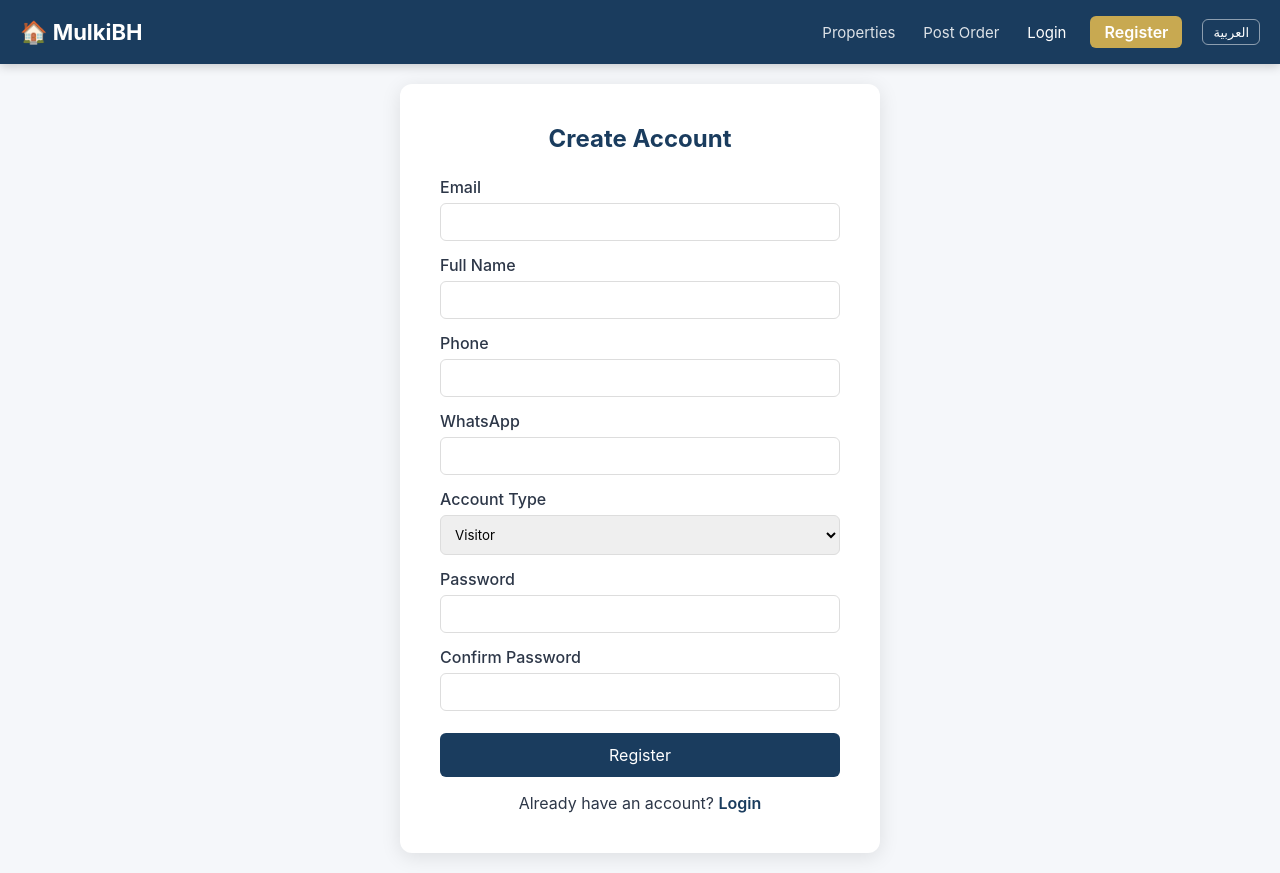
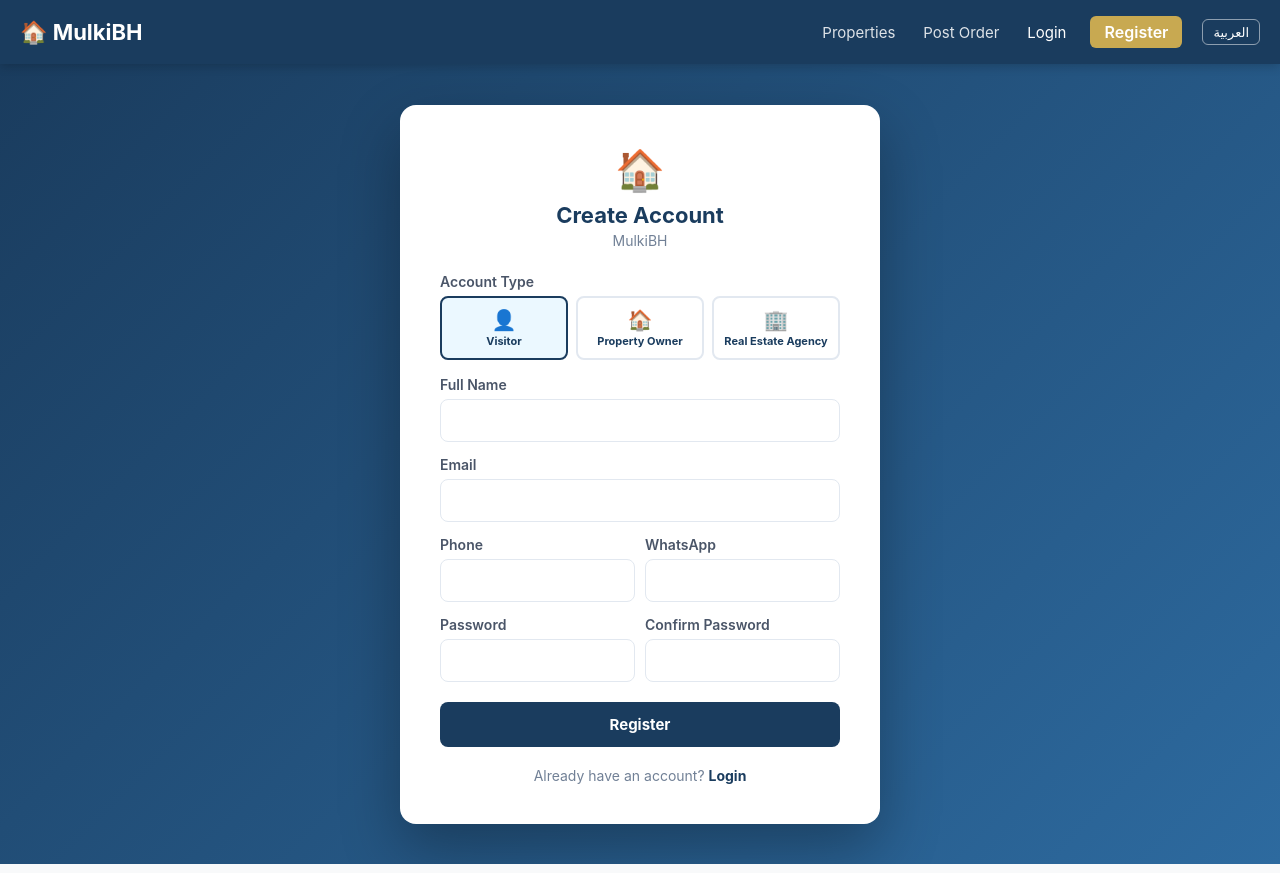
Before and after one commit to 7mood7amed/mulkiBH, a React (Create React App) app in the folder mulkiBH-frontend/: page /register in a window 1280 px wide. Built offline with nearby package versions, Linux system fonts and the light colour scheme; no server answers.

Commit message:
Polish login, register, subscriptions, my properties pages

```diff
--- a/mulkiBH-frontend/src/pages/LoginPage.js
+++ b/mulkiBH-frontend/src/pages/LoginPage.js
@@ -1,3 +1,4 @@
+/* eslint-disable */
 import React, { useState } from 'react';
 import { Link, useNavigate } from 'react-router-dom';
 import { login } from '../api/auth';
@@ -13,6 +14,7 @@ const LoginPage = () => {
   const [form, setForm] = useState({ email: '', password: '' });
   const [error, setError] = useState('');
   const [loading, setLoading] = useState(false);
+  const [showPassword, setShowPassword] = useState(false);
 
   const handleSubmit = async (e) => {
     e.preventDefault();
@@ -23,40 +25,92 @@ const LoginPage = () => {
       loginUser(res.data.token, res.data.user);
       navigate('/dashboard');
     } catch (err) {
-      setError(err.response?.data?.non_field_errors?.[0] || 'Login failed.');
+      setError(err.response?.data?.non_field_errors?.[0] || (isRTL ? 'بيانات خاطئة' : 'Invalid credentials.'));
     } finally {
       setLoading(false);
     }
   };
 
   return (
-    <div style={{ minHeight: '100vh', background: '#f5f7fa', display: 'flex', alignItems: 'center', justifyContent: 'center' }}>
-      <div style={{ background: 'white', padding: 'clamp(20px, 5vw, 40px)', borderRadius: '12px', width: '100%', maxWidth: '420px', boxShadow: '0 4px 20px rgba(0,0,0,0.1)', direction: isRTL ? 'rtl' : 'ltr' }}>
-        <h2 style={{ textAlign: 'center', marginBottom: '24px', color: '#1a3c5e' }}>{t('loginTitle')}</h2>
+    <div style={{
+      minHeight: '100vh',
+      background: 'linear-gradient(135deg, #1a3c5e 0%, #2d6a9f 100%)',
+      display: 'flex', alignItems: 'center', justifyContent: 'center',
+      padding: '20px'
+    }}>
+      <div className="fade-in-up" style={{
+        background: 'white', padding: 'clamp(24px, 5vw, 40px)',
+        borderRadius: '16px', width: '100%', maxWidth: '420px',
+        boxShadow: '0 25px 60px rgba(0,0,0,0.3)',
+        direction: isRTL ? 'rtl' : 'ltr'
+      }}>
+        {/* Logo */}
+        <div style={{ textAlign: 'center', marginBottom: '28px' }}>
+          <div style={{ fontSize: '40px', marginBottom: '8px' }}>🏠</div>
+          <h2 style={{ color: '#1a3c5e', margin: '0 0 4px', fontSize: '24px' }}>{t('loginTitle')}</h2>
+          <p style={{ color: '#718096', margin: 0, fontSize: '14px' }}>MulkiBH</p>
+        </div>
 
-        {error && <div style={{ background: '#fff5f5', color: '#e53e3e', padding: '10px', borderRadius: '6px', marginBottom: '16px' }}>{error}</div>}
+        {error && (
+          <div className="fade-in" style={{
+            background: '#fff5f5', color: '#e53e3e', padding: '12px 14px',
+            borderRadius: '8px', marginBottom: '16px', fontSize: '14px',
+            border: '1px solid #fed7d7', display: 'flex', alignItems: 'center', gap: '8px'
+          }}>⚠️ {error}</div>
+        )}
 
         <form onSubmit={handleSubmit}>
           <div style={{ marginBottom: '16px' }}>
-            <label style={{ display: 'block', marginBottom: '6px', fontWeight: '500' }}>{t('email')}</label>
-            <input type="email" value={form.email} onChange={e => setForm({...form, email: e.target.value})}
-              style={{ width: '100%', padding: '10px', border: '1px solid #ddd', borderRadius: '6px', boxSizing: 'border-box' }} required />
+            <label style={{ display: 'block', marginBottom: '6px', fontWeight: '600', fontSize: '14px', color: '#4a5568' }}>{t('email')}</label>
+            <input
+              type="email" value={form.email}
+              onChange={e => setForm({...form, email: e.target.value})}
+              style={{ width: '100%', padding: '12px', border: '1px solid #e2e8f0', borderRadius: '8px', boxSizing: 'border-box', fontSize: '14px' }}
+              required placeholder="you@email.com"
+            />
           </div>
+
           <div style={{ marginBottom: '24px' }}>
-            <label style={{ display: 'block', marginBottom: '6px', fontWeight: '500' }}>{t('password')}</label>
-            <input type="password" value={form.password} onChange={e => setForm({...form, password: e.target.value})}
-              style={{ width: '100%', padding: '10px', border: '1px solid #ddd', borderRadius: '6px', boxSizing: 'border-box' }} required />
+            <label style={{ display: 'block', marginBottom: '6px', fontWeight: '600', fontSize: '14px', color: '#4a5568' }}>{t('password')}</label>
+            <div style={{ position: 'relative' }}>
+              <input
+                type={showPassword ? 'text' : 'password'}
+                value={form.password}
+                onChange={e => setForm({...form, password: e.target.value})}
+                style={{ width: '100%', padding: '12px', paddingRight: isRTL ? '12px' : '44px', paddingLeft: isRTL ? '44px' : '12px', border: '1px solid #e2e8f0', borderRadius: '8px', boxSizing: 'border-box', fontSize: '14px' }}
+                required
+              />
+              <button type="button" onClick={() => setShowPassword(!showPassword)} style={{
+                position: 'absolute', right: isRTL ? 'auto' : '12px', left: isRTL ? '12px' : 'auto',
+                top: '50%', transform: 'translateY(-50%)',
+                background: 'none', border: 'none', cursor: 'pointer', color: '#718096', fontSize: '16px'
+              }}>{showPassword ? '🙈' : '👁'}</button>
+            </div>
           </div>
-          <button type="submit" disabled={loading} style={{
-            width: '100%', padding: '12px', background: '#1a3c5e', color: 'white',
-            border: 'none', borderRadius: '6px', fontSize: '16px', cursor: 'pointer'
-          }}>{loading ? t('loading') : t('login')}</button>
+
+          <button type="submit" disabled={loading} className="btn-primary" style={{
+            width: '100%', padding: '13px', background: '#1a3c5e', color: 'white',
+            border: 'none', borderRadius: '8px', fontSize: '15px', cursor: 'pointer',
+            fontWeight: '700', letterSpacing: '0.3px'
+          }}>
+            {loading ? (
+              <span style={{ display: 'flex', alignItems: 'center', justifyContent: 'center', gap: '8px' }}>
+                <span style={{ width: '16px', height: '16px', border: '2px solid rgba(255,255,255,0.3)', borderTop: '2px solid white', borderRadius: '50%', display: 'inline-block', animation: 'spin 0.8s linear infinite' }} />
+                {isRTL ? 'جاري الدخول...' : 'Signing in...'}
+              </span>
+            ) : t('login')}
+          </button>
         </form>
 
-        <p style={{ textAlign: 'center', marginTop: '16px' }}>
-          {t('dontHaveAccount')} <Link to="/register" style={{ color: '#1a3c5e', fontWeight: '600' }}>{t('register')}</Link>
+        <p style={{ textAlign: 'center', marginTop: '20px', fontSize: '14px', color: '#718096' }}>
+          {t('dontHaveAccount')}{' '}
+          <Link to="/register" style={{ color: '#1a3c5e', fontWeight: '700' }}>{t('register')}</Link>
         </p>
       </div>
+
+      <style>{`
+        @keyframes spin { to { transform: rotate(360deg); } }
+      `}</style>
     </div>
   );
 };
--- a/mulkiBH-frontend/src/pages/RegisterPage.js
+++ b/mulkiBH-frontend/src/pages/RegisterPage.js
@@ -1,3 +1,4 @@
+/* eslint-disable */
 import React, { useState } from 'react';
 import { Link, useNavigate } from 'react-router-dom';
 import { register } from '../api/auth';
@@ -13,6 +14,7 @@ const RegisterPage = () => {
   const [form, setForm] = useState({ email: '', full_name: '', phone: '', whatsapp: '', role: 'visitor', agency_name: '', password: '', password2: '' });
   const [errors, setErrors] = useState({});
   const [loading, setLoading] = useState(false);
+  const [step, setStep] = useState(1);
 
   const handleSubmit = async (e) => {
     e.preventDefault();
@@ -24,62 +26,134 @@ const RegisterPage = () => {
       navigate('/dashboard');
     } catch (err) {
       setErrors(err.response?.data || {});
+      setStep(1);
     } finally {
       setLoading(false);
     }
   };
 
-  const inputStyle = { width: '100%', padding: '10px', border: '1px solid #ddd', borderRadius: '6px', boxSizing: 'border-box' };
-  const labelStyle = { display: 'block', marginBottom: '6px', fontWeight: '500' };
+  const inputStyle = { width: '100%', padding: '12px', border: '1px solid #e2e8f0', borderRadius: '8px', boxSizing: 'border-box', fontSize: '14px' };
+  const labelStyle = { display: 'block', marginBottom: '6px', fontWeight: '600', fontSize: '14px', color: '#4a5568' };
+  const errorStyle = { color: '#e53e3e', fontSize: '12px', marginTop: '4px' };
+
+  const roleOptions = [
+    { value: 'visitor', icon: '👤', label: t('visitor'), desc: isRTL ? 'تصفح وأضف طلبات' : 'Browse & post orders' },
+    { value: 'owner', icon: '🏠', label: t('owner'), desc: isRTL ? 'انشر عقاراتك' : 'List your properties' },
+    { value: 'agency', icon: '🏢', label: t('agency'), desc: isRTL ? 'مكتب عقاري' : 'Real estate agency' },
+  ];
 
   return (
-    <div style={{ minHeight: '100vh', background: '#f5f7fa', display: 'flex', alignItems: 'center', justifyContent: 'center', padding: '20px' }}>
-      <div style={{ background: 'white', padding: 'clamp(20px, 5vw, 40px)', borderRadius: '12px', width: '100%', maxWidth: '480px', boxShadow: '0 4px 20px rgba(0,0,0,0.1)', direction: isRTL ? 'rtl' : 'ltr' }}>
-        <h2 style={{ textAlign: 'center', marginBottom: '24px', color: '#1a3c5e' }}>{t('registerTitle')}</h2>
+    <div style={{
+      minHeight: '100vh',
+      background: 'linear-gradient(135deg, #1a3c5e 0%, #2d6a9f 100%)',
+      display: 'flex', alignItems: 'center', justifyContent: 'center',
+      padding: '20px'
+    }}>
+      <div className="fade-in-up" style={{
+        background: 'white', padding: 'clamp(24px, 5vw, 40px)',
+        borderRadius: '16px', width: '100%', maxWidth: '480px',
+        boxShadow: '0 25px 60px rgba(0,0,0,0.3)',
+        direction: isRTL ? 'rtl' : 'ltr'
+      }}>
+        <div style={{ textAlign: 'center', marginBottom: '24px' }}>
+          <div style={{ fontSize: '40px', marginBottom: '8px' }}>🏠</div>
+          <h2 style={{ color: '#1a3c5e', margin: '0 0 4px', fontSize: '22px' }}>{t('registerTitle')}</h2>
+          <p style={{ color: '#718096', margin: 0, fontSize: '14px' }}>MulkiBH</p>
+        </div>
+
+        {/* Error */}
+        {errors.non_field_errors && (
+          <div style={{ background: '#fff5f5', color: '#e53e3e', padding: '12px', borderRadius: '8px', marginBottom: '16px', fontSize: '14px', border: '1px solid #fed7d7' }}>
+            ⚠️ {errors.non_field_errors}
+          </div>
+        )}
 
         <form onSubmit={handleSubmit}>
-          {[['email','email',t('email')],['text','full_name',t('fullName')],['text','phone',t('phone')],['text','whatsapp',t('whatsapp')]].map(([type, name, label]) => (
-            <div key={name} style={{ marginBottom: '14px' }}>
-              <label style={labelStyle}>{label}</label>
-              <input type={type} value={form[name]} onChange={e => setForm({...form, [name]: e.target.value})} style={inputStyle} />
-              {errors[name] && <span style={{ color: '#e53e3e', fontSize: '13px' }}>{errors[name]}</span>}
+          {/* Role selector */}
+          <div style={{ marginBottom: '16px' }}>
+            <label style={labelStyle}>{t('role')}</label>
+            <div style={{ display: 'grid', gridTemplateColumns: 'repeat(3, 1fr)', gap: '8px' }}>
+              {roleOptions.map(opt => (
+                <div key={opt.value} onClick={() => setForm({...form, role: opt.value})} style={{
+                  padding: '10px 8px', borderRadius: '8px', textAlign: 'center', cursor: 'pointer',
+                  border: '2px solid', borderColor: form.role === opt.value ? '#1a3c5e' : '#e2e8f0',
+                  background: form.role === opt.value ? '#ebf8ff' : 'white',
+                  transition: 'all 0.2s ease'
+                }}>
+                  <div style={{ fontSize: '20px', marginBottom: '2px' }}>{opt.icon}</div>
+                  <div style={{ fontSize: '11px', fontWeight: '700', color: '#1a3c5e' }}>{opt.label}</div>
+                </div>
+              ))}
             </div>
-          ))}
-
-          <div style={{ marginBottom: '14px' }}>
-            <label style={labelStyle}>{t('role')}</label>
-            <select value={form.role} onChange={e => setForm({...form, role: e.target.value})} style={inputStyle}>
-              <option value="visitor">{t('visitor')}</option>
-              <option value="owner">{t('owner')}</option>
-              <option value="agency">{t('agency')}</option>
-            </select>
           </div>
 
+          {/* Full Name */}
+          <div style={{ marginBottom: '14px' }}>
+            <label style={labelStyle}>{t('fullName')}</label>
+            <input value={form.full_name} onChange={e => setForm({...form, full_name: e.target.value})} style={inputStyle} required />
+            {errors.full_name && <p style={errorStyle}>{errors.full_name}</p>}
+          </div>
+
+          {/* Email */}
+          <div style={{ marginBottom: '14px' }}>
+            <label style={labelStyle}>{t('email')}</label>
+            <input type="email" value={form.email} onChange={e => setForm({...form, email: e.target.value})} style={inputStyle} required />
+            {errors.email && <p style={errorStyle}>{errors.email}</p>}
+          </div>
+
+          {/* Phone & WhatsApp */}
+          <div style={{ display: 'grid', gridTemplateColumns: '1fr 1fr', gap: '10px', marginBottom: '14px' }}>
+            <div>
+              <label style={labelStyle}>{t('phone')}</label>
+              <input value={form.phone} onChange={e => setForm({...form, phone: e.target.value})} style={inputStyle} />
+            </div>
+            <div>
+              <label style={labelStyle}>{t('whatsapp')}</label>
+              <input value={form.whatsapp} onChange={e => setForm({...form, whatsapp: e.target.value})} style={inputStyle} />
+            </div>
+          </div>
+
+          {/* Agency name */}
           {form.role === 'agency' && (
             <div style={{ marginBottom: '14px' }}>
               <label style={labelStyle}>{t('agencyName')}</label>
-              <input value={form.agency_name} onChange={e => setForm({...form, agency_name: e.target.value})} style={inputStyle} />
+              <input value={form.agency_name} onChange={e => setForm({...form, agency_name: e.target.value})} style={inputStyle} required />
             </div>
           )}
 
-          {[['password','password',t('password')],['password','password2',t('confirmPassword')]].map(([type, name, label]) => (
-            <div key={name} style={{ marginBottom: '14px' }}>
-              <label style={labelStyle}>{label}</label>
-              <input type={type} value={form[name]} onChange={e => setForm({...form, [name]: e.target.value})} style={inputStyle} />
-              {errors[name] && <span style={{ color: '#e53e3e', fontSize: '13px' }}>{errors[name]}</span>}
+          {/* Password */}
+          <div style={{ display: 'grid', gridTemplateColumns: '1fr 1fr', gap: '10px', marginBottom: '20px' }}>
+            <div>
+              <label style={labelStyle}>{t('password')}</label>
+              <input type="password" value={form.password} onChange={e => setForm({...form, password: e.target.value})} style={inputStyle} required />
+              {errors.password && <p style={errorStyle}>{errors.password}</p>}
             </div>
-          ))}
+            <div>
+              <label style={labelStyle}>{t('confirmPassword')}</label>
+              <input type="password" value={form.password2} onChange={e => setForm({...form, password2: e.target.value})} style={inputStyle} required />
+              {errors.password2 && <p style={errorStyle}>{errors.password2}</p>}
+            </div>
+          </div>
 
-          <button type="submit" disabled={loading} style={{
-            width: '100%', padding: '12px', background: '#1a3c5e', color: 'white',
-            border: 'none', borderRadius: '6px', fontSize: '16px', cursor: 'pointer', marginTop: '8px'
-          }}>{loading ? t('loading') : t('register')}</button>
+          <button type="submit" disabled={loading} className="btn-primary" style={{
+            width: '100%', padding: '13px', background: '#1a3c5e', color: 'white',
+            border: 'none', borderRadius: '8px', fontSize: '15px', cursor: 'pointer', fontWeight: '700'
+          }}>
+            {loading ? (
+              <span style={{ display: 'flex', alignItems: 'center', justifyContent: 'center', gap: '8px' }}>
+                <span style={{ width: '16px', height: '16px', border: '2px solid rgba(255,255,255,0.3)', borderTop: '2px solid white', borderRadius: '50%', display: 'inline-block', animation: 'spin 0.8s linear infinite' }} />
+                {isRTL ? 'جاري الإنشاء...' : 'Creating account...'}
+              </span>
+            ) : t('register')}
+          </button>
         </form>
 
-        <p style={{ textAlign: 'center', marginTop: '16px' }}>
-          {t('alreadyHaveAccount')} <Link to="/login" style={{ color: '#1a3c5e', fontWeight: '600' }}>{t('login')}</Link>
+        <p style={{ textAlign: 'center', marginTop: '20px', fontSize: '14px', color: '#718096' }}>
+          {t('alreadyHaveAccount')}{' '}
+          <Link to="/login" style={{ color: '#1a3c5e', fontWeight: '700' }}>{t('login')}</Link>
         </p>
       </div>
+      <style>{`@keyframes spin { to { transform: rotate(360deg); } }`}</style>
     </div>
   );
 };
```
Also changed, not shown: mulkiBH-frontend/src/pages/MyPropertiesPage.js (+76 -29 lines), mulkiBH-frontend/src/pages/SubscriptionsPage.js (+65 -89 lines).
